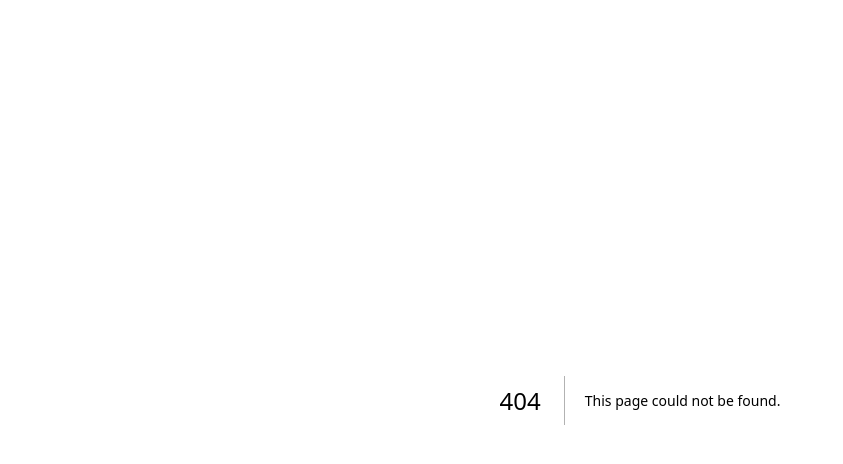
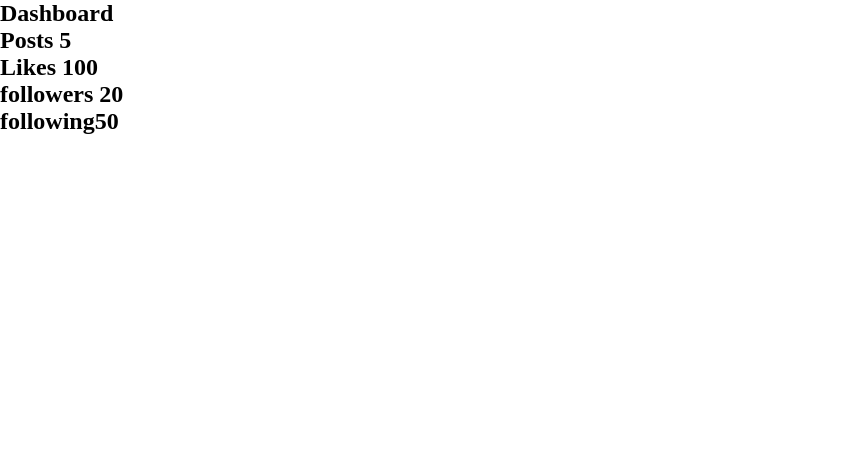
Before and after one commit to yelendisuresh/nextjsprerendering, a Next.js app: page /dashboard in a window 1280 px wide. Before the commit this address had no page. Shown: the top 464 px of the page, without its empty margins (0-843 px from the left). Built offline with nearby package versions, Linux system fonts and the light colour scheme; data requests are answered from the project's data file.

Commit message:
ClientSide data fetching

```diff
--- a/db.json
+++ b/db.json
@@ -38,5 +38,11 @@
       "description": "Description 3",
       "category": "sports"
     }
-  ]
+  ],
+  "dashboard": {
+    "posts": 5,
+    "likes": 100,
+    "followers": 20,
+    "following": 50
+  }
 }
--- /dev/null
+++ b/pages/dashboard.js
@@ -0,0 +1,31 @@
+import { useState, useEffect } from "react";
+
+function Dashboard() {
+  const [isLoading, setIsLoading] = useState(true);
+  const [dashboardData, setDashboardData] = useState(null);
+  async function fetchDashboardData() {
+    const res = await fetch("http://localhost:4000/dashboard");
+    const data = await res.json();
+    setDashboardData(data);
+    setIsLoading(false);
+  }
+  useEffect(() => {
+    fetchDashboardData();
+  }, []);
+
+  if (isLoading) {
+    return <h2> Loading ...</h2>;
+  }
+  return (
+    <div>
+      <h2> Dashboard</h2>
+      <h2> Posts {dashboardData.posts}</h2>
+      <h2> Likes {dashboardData.likes}</h2>
+      <h2> followers {dashboardData.followers}</h2>
+
+      <h2>following{dashboardData.following}</h2>
+    </div>
+  );
+}
+
+export default Dashboard;
--- a/pages/news/index.js
+++ b/pages/news/index.js
@@ -21,6 +21,7 @@
 export default NewsArticleList;
 
 export async function getServerSideProps() {
+  console.log("Pre-rendering NewsArticleList");
   const response = await fetch("http://localhost:4000/news");
   const data = await response.json();
 
```
Also changed, not shown: pages/news/[category].js (+5 -2 lines).
